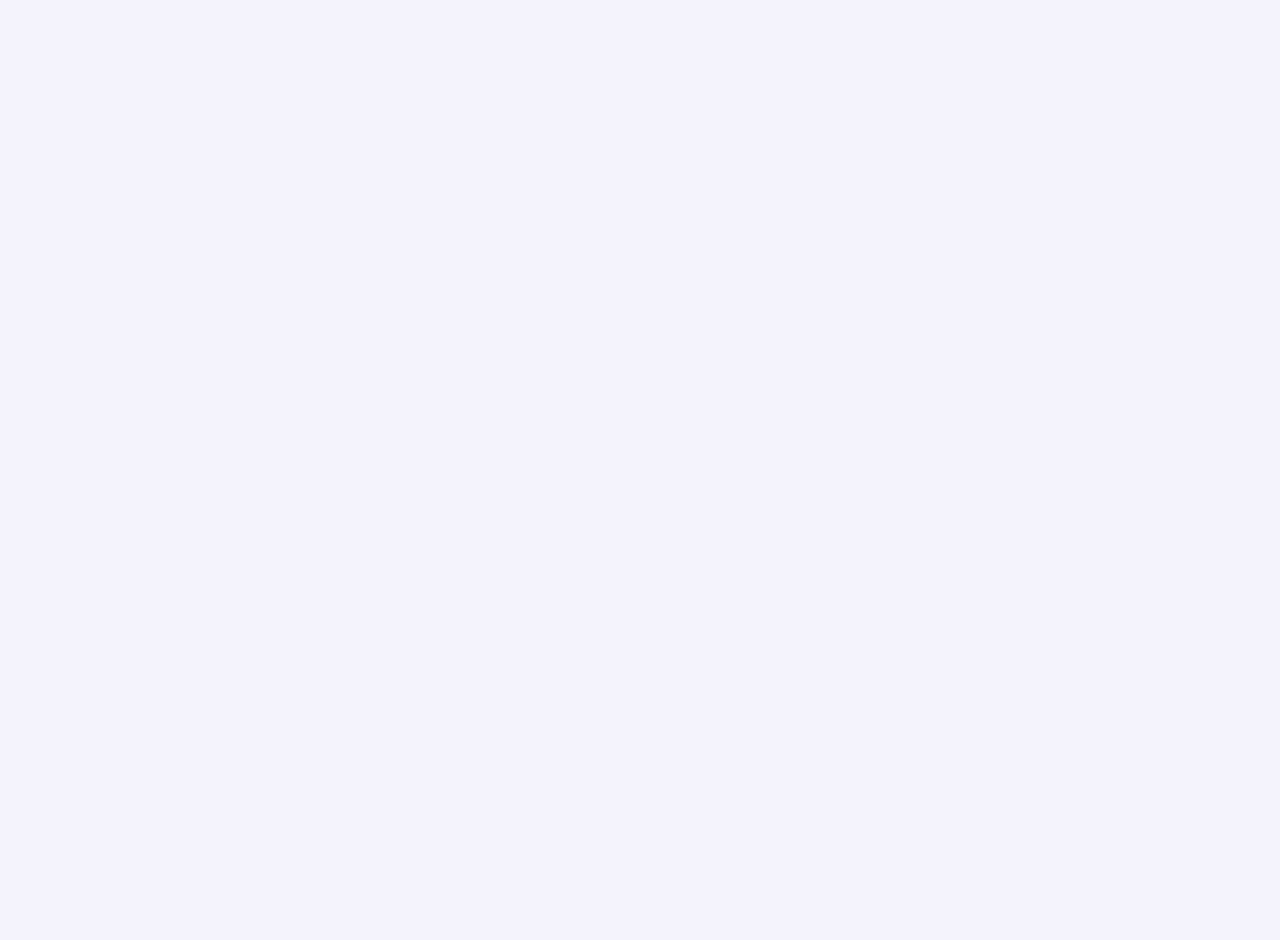
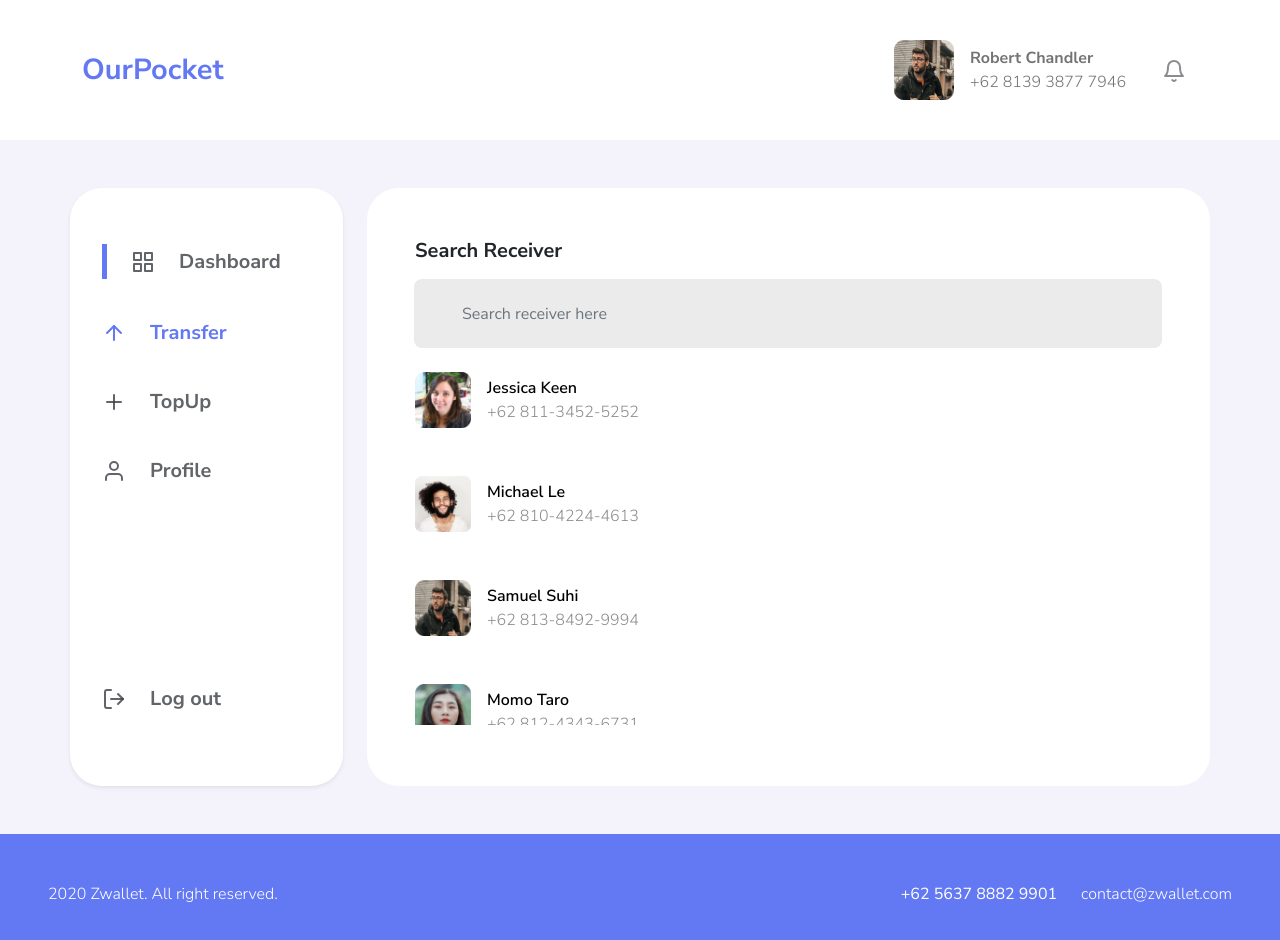
Before and after one commit to afrizalsofyan/fw9-react-ourpocket, a React (Create React App) app: page /home/transfer in a window 1280 px wide. Before the commit this address had no page. Shown: the top 940 px of the page. Before the commit the page ends 800 px from the top, so only its background shows below. Built offline with nearby package versions, Linux system fonts and the light colour scheme.

Commit message:
fix: update slicing transfer

```diff
--- a/src/App.js
+++ b/src/App.js
@@ -8,6 +8,10 @@ import NewPassword from './pages/auth/NewPassword'
 import Register from './pages/auth/Register'
 import Dashboard from './pages/dashboard/Dashboard'
 import History from './pages/dashboard/History'
+import Profile from './pages/dashboard/Profile'
+import TopUp from './pages/dashboard/TopUp'
+import Transfer from './pages/dashboard/Transfer'
+import TransferAmount from './pages/dashboard/TransferAmount'
 import LandingPage from './pages/LandingPage'
 
 function App() {
@@ -25,6 +29,10 @@ function App() {
       <Route path='/home'>
         <Route path='dashboard' element={<Dashboard/>}></Route>
         <Route path='history' element={<History/>}></Route>
+        <Route path='transfer' element={<Transfer/>}></Route>
+        <Route path='transfer/:id' element={<TransferAmount/>}></Route>
+        <Route path='topup' element={<TopUp/>}></Route>
+        <Route path='profile' element={<Profile/>}></Route>
       </Route>
     </Routes>
   )
--- a/src/assets/css/style.css
+++ b/src/assets/css/style.css
@@ -6,6 +6,13 @@ body{
     font-family: 'Nunito Sans' !important;
     font-style: normal !important;
     background: #473AD10F;
+}
+li.link-wrapper > a.active {
+    display: block;
+    width: 100%;
+    height:100%;
+    color: white;
+    background-color: blue;
 }
 /* dropdown */
 .bell-notification .dropdown-toggle::after {
@@ -266,11 +273,12 @@ body{
 .blue-active{
     color: #6379F4;
 }
+
+.nav-link.not-act{
+    color: #3A3D42CC !important;
+}
 .nav-link.active{
     color: #6379F4 !important;
-}
-.nav-link.not-act{
-    color: #3A3D42CC !important;
 }
 /* background */
 
--- a/src/components/ContentLayout.jsx
+++ b/src/components/ContentLayout.jsx
@@ -3,8 +3,8 @@ import { Row, Col } from 'react-bootstrap'
 
 function ContentLayout({child}) {
     return (
-        <Col sm={12} lg={9} className='d-flex flex-column justify-content-between gap-4'>
-            <Row className='bg-white rounded-5 ms-lg-5 p-5'>
+        <Col sm={12} lg={9} className='d-flex flex-column gap-4'>
+            <Row className='bg-white rounded-5 ms-lg-2 p-5 gx-0'>
                 {child}
             </Row>
         </Col>
--- a/src/components/SideBarMenu.jsx
+++ b/src/components/SideBarMenu.jsx
@@ -1,18 +1,20 @@
 import React from 'react'
 import { Col, Image } from 'react-bootstrap'
 import { FiArrowUp, FiGrid, FiLogOut, FiPlus, FiUser } from 'react-icons/fi'
-import { Link } from 'react-router-dom'
+import { Link, useLocation } from 'react-router-dom'
 import ActiveIcon from "../assets/images/icons/active-mark.png";
 
 function SideBarMenu() {
+    const pathUrl = useLocation().pathname;
+    console.log(pathUrl);
     return (
         <Col sm={12} lg={3} as="aside" className="mb-5 mb-lg-0 d-flex">
             <div className="w-100 d-flex flex-column justify-content-between bg-white ps-3 pe-5 py-5 rounded-5 shadow-sm">
                 <ul className="d-flex flex-column nav nav-tabs border-0 pe-5 gap-4">
                     <li className="nav-item">
                         <Link
-                            to="#"
-                            className="nav-link active border-0 d-flex flex-row gap-4 align-items-center"
+                            to="/home/dashboard"
+                            className={`nav-link not-act border-0 d-flex flex-row gap-4 align-items-center ${pathUrl === '/home/dashboard' || pathUrl === '/home/history' ? 'active' : ''}`}
                         >
                             <Image src={ActiveIcon} alt="activeimg" />
                             <FiGrid size={24} />
@@ -21,8 +23,8 @@ function SideBarMenu() {
                     </li>
                     <li className="nav-item">
                         <Link
-                            to="#"
-                            className="nav-link not-act link-text border-0 d-flex flex-row gap-4 align-items-center"
+                            to="/home/transfer"
+                            className={`nav-link not-act border-0 d-flex flex-row gap-4 align-items-center ${pathUrl === '/home/transfer' ? 'active' : ''}`}
                         >
                             <FiArrowUp size={24} />
                             <span className="fw-bold fs-5">Transfer</span>
@@ -30,17 +32,17 @@ function SideBarMenu() {
                     </li>
                     <li className="nav-item">
                         <Link
-                            to="#"
-                            className="nav-link not-act link-text border-0 d-flex flex-row gap-4 align-items-center"
+                            to="/home/topup"
+                            className={`nav-link not-act border-0 d-flex flex-row gap-4 align-items-center ${pathUrl === '/home/topup' ? 'active' : ''}`}
                         >
                             <FiPlus size={24} />
-                            <span className="fw-bold fs-5">Top Up</span>
+                            <span className="fw-bold fs-5">TopUp</span>
                         </Link>
                     </li>
                     <li className="nav-item">
                         <Link
-                            to="#"
-                            className="nav-link not-act link-text border-0 d-flex flex-row gap-4 align-items-center"
+                            to="/home/profile"
+                            className={`nav-link not-act border-0 d-flex flex-row gap-4 align-items-center ${pathUrl === '/home/profile' ? 'active' : ''}`}
                         >
                             <FiUser size={24} />
                             <span className="fw-bold fs-5">Profile</span>
@@ -49,8 +51,8 @@ function SideBarMenu() {
                 </ul>
                 <div className="ps-3 pb-4 py-4">
                     <Link
-                        to="#"
-                        className="nav-link not-act link-text border-0 d-flex flex-row gap-4 align-items-center"
+                        to="/auth/login"
+                        className='nav-link not-act border-0 d-flex flex-row gap-4 align-items-center'
                     >
                         <FiLogOut size={24} />
                         <span className="fw-bold fs-5">Log out</span>
--- /dev/null
+++ b/src/components/UserCard.jsx
@@ -0,0 +1,60 @@
+import React from 'react'
+import { Link } from 'react-router-dom'
+
+export const UserCard = ({url, img_path, name, phone }) => {
+    return (
+        <Link to={url} class='link-rm-line text-black'>
+            <div class="d-flex flex-row justify-content-between">
+                <div class="d-flex gap-3">
+                    <div>
+                        <img class="we-3" src={img_path} alt="" />
+                    </div>
+                    <div class="d-flex flex-column justify-content-center">
+                        <span class="fw-semibold">{name}</span>
+                        <span class="fw-light bg-grey-light">{phone}</span>
+                    </div>
+                </div>
+            </div>
+        </Link>
+    )
+}
+
+export const UserCardHistoryDecreaseAmount = ({ img_path, alt, name, type_transaction, amount }) => {
+    return (
+        <div class="d-flex flex-column gap-3 gap-sm-0 flex-sm-row justify-content-between shadow-sm p-3">
+            <div class="d-flex gap-3">
+                <div>
+                    <img class="we-3" src={img_path} alt={alt} />
+                </div>
+                <div class="d-flex flex-column justify-content-center">
+                    <span class="fw-semibold">{name}</span>
+                    <span class="fw-light bg-grey-light">{type_transaction}</span>
+                </div>
+            </div>
+            <div>
+                <span class="fw-bold fs-5 color-red">{amount}</span>
+            </div>
+        </div>
+    )
+}
+
+function UserCardHistoryIncreaseAmount({ img_path, alt, name, type_transaction, amount }) {
+    return (
+        <div class="d-flex flex-column gap-3 gap-sm-0 flex-sm-row justify-content-between shadow-sm p-3">
+            <div class="d-flex gap-3">
+                <div>
+                    <img class="we-3" src={img_path} alt={alt} />
+                </div>
+                <div class="d-flex flex-column justify-content-center">
+                    <span class="fw-semibold">{name}</span>
+                    <span class="fw-light bg-grey-light">{type_transaction}</span>
+                </div>
+            </div>
+            <div>
+                <span class="fw-bold fs-5 color-green">{amount}</span>
+            </div>
+        </div>
+    )
+}
+
+export default UserCardHistoryIncreaseAmount
--- a/src/pages/dashboard/History.js
+++ b/src/pages/dashboard/History.js
@@ -1,10 +1,42 @@
-import React from 'react'
+import React from "react";
+import NavbarDashboard from "../../components/NavbarDashboard";
+import { Container, Col, Row } from "react-bootstrap";
+import SideBarMenu from "../../components/SideBarMenu";
+import FooterDashboard from "../../components/FooterDashboard";
+import ContentLayout from "../../components/ContentLayout";
+import UserCardHistoryIncreaseAmount, {UserCardHistoryDecreaseAmount} from "../../components/UserCard";
+import DummyImage1 from "../../assets/images/img/img3.png"
+import DummyImage2 from "../../assets/images/icons/logo.png"
 
 function History() {
-    const yes = false
   return (
-    <div className={'aaa '+(yes? 'yes':'not')}>History</div>
-  )
+    <>
+      <NavbarDashboard />
+      {/* SIDEBAR */}
+      <Container as="section" className="g-0">
+        <Row className="pt-5 gx-0 gx-md-3">
+          <SideBarMenu />
+          <ContentLayout
+            child={
+              <>
+                <h1 class="fw-bold fs-4">Transaction History</h1>
+                <div class="d-flex flex-column gap-5 overflow-auto px-md-4">
+                  <span class="bg-grey-light fw-bold">This Week</span>
+                  <UserCardHistoryIncreaseAmount img_path={DummyImage1} alt='imgDummy1' name='Samuel Suhi' type_transaction='Transfer' amount='+Rp50.000'/>
+                  <UserCardHistoryDecreaseAmount img_path={DummyImage2} alt='imgDummy2' name='Netflix' type_transaction='Subscription' amount='-Rp149.000'/>
+                  <span class="bg-grey-light fw-bold">This Month</span>
+                  <UserCardHistoryDecreaseAmount img_path={DummyImage2} alt='imgDummy2' name='Netflix' type_transaction='Subscription' amount='-Rp149.000'/>
+                  <UserCardHistoryIncreaseAmount img_path={DummyImage1} alt='imgDummy1' name='Samuel Suhi' type_transaction='Transfer' amount='+Rp100.000'/>
+                </div>
+
+              </>
+            }
+          />
+        </Row>
+      </Container>
+      <FooterDashboard />
+    </>
+  );
 }
 
-export default History
+export default History;
--- /dev/null
+++ b/src/pages/dashboard/Profile.js
@@ -0,0 +1,9 @@
+import React from 'react'
+
+function Profile() {
+  return (
+    <div>Profile</div>
+  )
+}
+
+export default Profile
--- /dev/null
+++ b/src/pages/dashboard/TopUp.js
@@ -0,0 +1,9 @@
+import React from 'react'
+
+function TopUp() {
+  return (
+    <div>TopUp</div>
+  )
+}
+
+export default TopUp
--- /dev/null
+++ b/src/pages/dashboard/Transfer.js
@@ -0,0 +1,51 @@
+import React from 'react'
+import NavbarDashboard from "../../components/NavbarDashboard";
+import { Container, Row } from "react-bootstrap";
+import SideBarMenu from "../../components/SideBarMenu";
+import FooterDashboard from "../../components/FooterDashboard";
+import ContentLayout from "../../components/ContentLayout";
+import {UserCard} from "../../components/UserCard";
+
+import Img1 from '../../assets/images/img/img1.png'
+import Img2 from '../../assets/images/img/img2.png'
+import Img3 from '../../assets/images/img/img3.png'
+import Img4 from '../../assets/images/img/img4.png'
+
+function Transfer() {
+  return (
+    <>
+
+    <NavbarDashboard />
+
+      <Container as="section" className="g-0">
+        <Row className="pt-5 gx-0 gx-md-3">
+          <SideBarMenu />
+          <ContentLayout
+            child={
+              <>
+                <div class="d-flex flex-row justify-content-between">
+                        <span class="fw-bold fs-5">Search Receiver</span>
+                    </div>
+                    <div class="input-group search-input">
+                        <span class="icon-input">
+                            <i data-feather="search"></i>
+                        </span>
+                        <input  type="text" class="form-control ps-5 border-0 bg-grey-input rounded-3 py-3" placeholder="Search receiver here"/>
+                    </div>
+                    <div class="d-flex flex-column gap-5 py-4 overflow-auto h-75 pe-4">
+                        <UserCard url={'/home/transfer/1'} img_path={Img1} name='Jessica Keen' phone={'+62 811-3452-5252'}/>
+                        <UserCard url={'/home/transfer/2'} img_path={Img2} name='Michael Le' phone={'+62 810-4224-4613'}/>
+                        <UserCard url={'/home/transfer/3'} img_path={Img3} name='Samuel Suhi' phone={'+62 813-8492-9994'}/>
+                        <UserCard url={'/home/transfer/4'} img_path={Img4} name='Momo Taro' phone={'+62 812-4343-6731'}/>
+                    </div>
+              </>
+            }
+          />
+        </Row>
+      </Container>
+      <FooterDashboard />
+    </>
+  )
+}
+
+export default Transfer
--- /dev/null
+++ b/src/pages/dashboard/TransferAmount.js
@@ -0,0 +1,9 @@
+import React from 'react'
+
+function TransferAmount() {
+  return (
+    <div>TransferAmount</div>
+  )
+}
+
+export default TransferAmount
```
